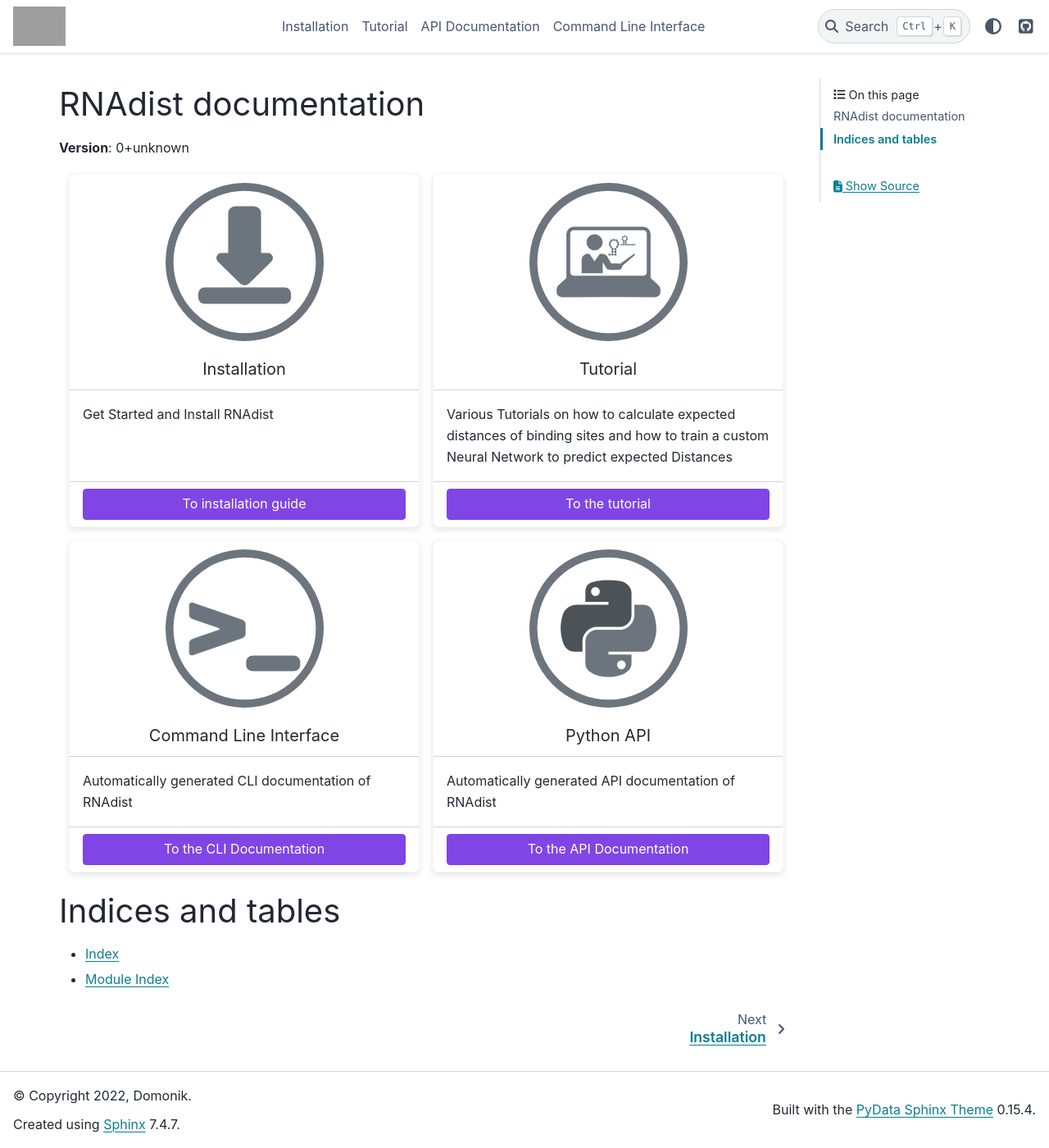
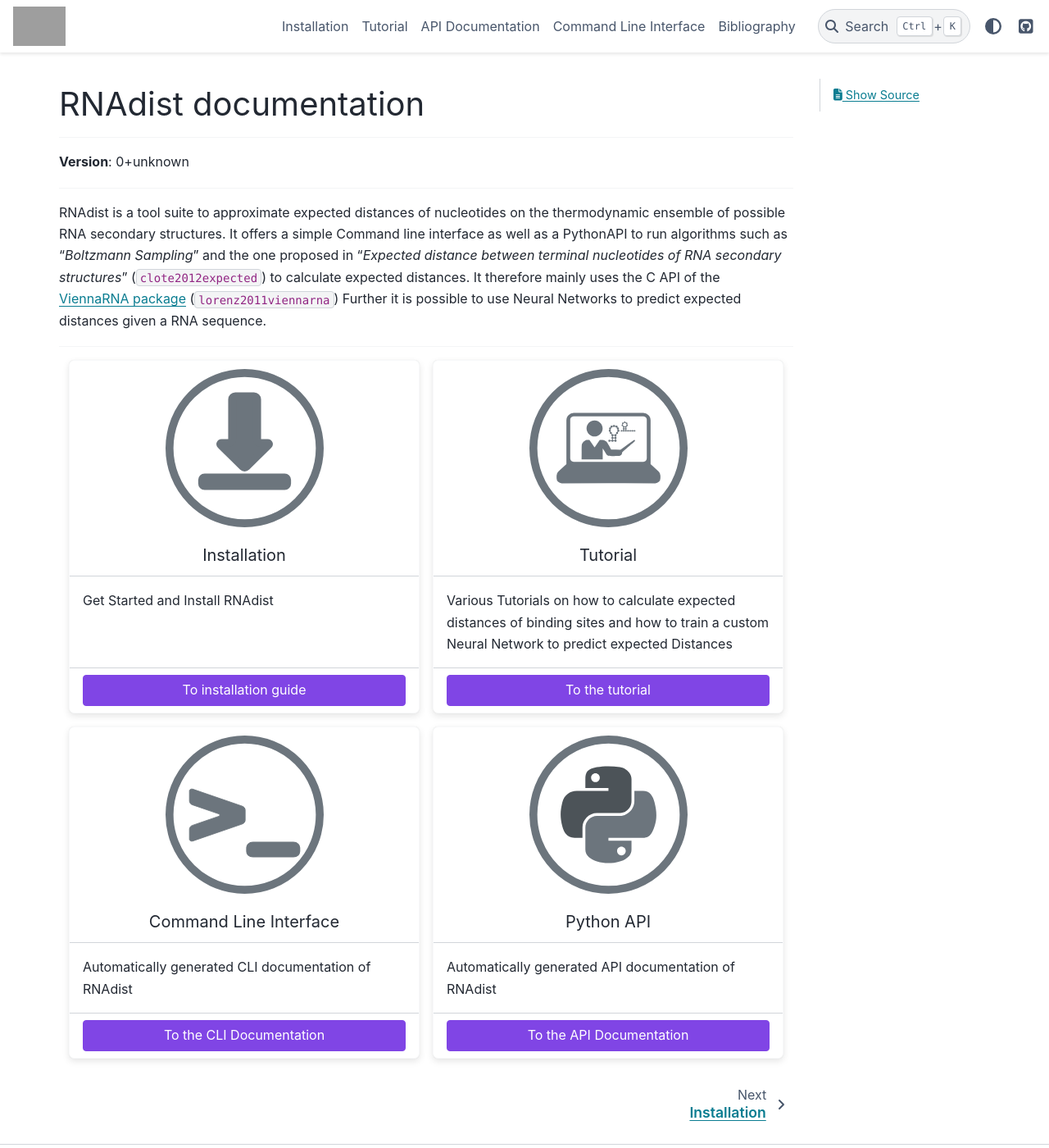
Before and after one commit to domonik/RNAdist, a Sphinx documentation site: the page built from docs/source/index.rst, in a window 1280 px wide and 1400 px high. Shown: the whole window at 82% size. Built offline with Sphinx 7.4.7 and the PyData theme 0.15.4, drawn with Linux system fonts in a browser that asks for light colours; the version number could not be read and is left out; cross-references to code outside the pages are shown as plain code; grey boxes are pictures that could not be loaded.

Commit message:
added main section to docs

```diff
--- a/docs/environment.yml
+++ b/docs/environment.yml
@@ -20,3 +20,4 @@
     - autodoc
     - sphinx-autopackagesummary
     - sphinx_design
+    - sphinxcontrib-bibtex
--- /dev/null
+++ b/docs/source/bibliography.rst
@@ -0,0 +1,5 @@
+
+Bibliography
+==================
+
+ .. bibliography::
--- a/docs/source/conf.py
+++ b/docs/source/conf.py
@@ -48,8 +48,12 @@
     "sphinx.ext.autosummary",
     "sphinx_rtd_theme",
     'sphinxarg.ext',
-    'sphinx_design'
+    'sphinx_design',
+    'sphinxcontrib.bibtex'
 ]
+bibtex_bibfiles = ['refs.bib']
+bibtex_default_style = 'unsrt'
+bibtex_reference_style = "author_year"
 autosummary_generate = True
 # Add any paths that contain templates here, relative to this directory.
 templates_path = ['_templates']
--- a/docs/source/index.rst
+++ b/docs/source/index.rst
@@ -9,8 +9,26 @@
    tutorial
    api_doc
    cli
+   bibliography
+
+--------------------------------------
+
 
 **Version**: |release|
+
+--------------------------------------
+
+
+RNAdist is a tool suite to approximate expected distances of nucleotides on the thermodynamic ensemble of possible
+RNA secondary structures. It offers a simple Command line interface as well as a PythonAPI to run algorithms such as
+"`Boltzmann Sampling`"
+and the one proposed in "`Expected distance between terminal nucleotides of RNA secondary structures`"  (:cite:t:`clote2012expected`)
+to calculate expected distances.
+It therefore mainly uses the C API of the
+`ViennaRNA package <https://www.tbi.univie.ac.at/RNA/>`_ (:cite:t:`lorenz2011viennarna`)
+Further it is possible to use Neural Networks to predict expected distances given a RNA sequence.
+
+--------------------------------------
 
 .. grid:: 1 1 2 2
     :gutter: 3
@@ -103,11 +121,3 @@
             :click-parent:
 
             To the API Documentation
-
-
-
-Indices and tables
-==================
-
-* :ref:`genindex`
-* :ref:`modindex`
--- /dev/null
+++ b/docs/source/refs.bib
@@ -0,0 +1,20 @@
+@article{clote2012expected,
+  title={Expected distance between terminal nucleotides of RNA secondary structures},
+  author={Clote, Peter and Ponty, Yann and Steyaert, Jean-Marc},
+  journal={Journal of mathematical biology},
+  volume={65},
+  number={3},
+  pages={581--599},
+  year={2012},
+  publisher={Springer}
+}
+@article{lorenz2011viennarna,
+  title={ViennaRNA Package 2.0},
+  author={Lorenz, Ronny and Bernhart, Stephan H and H{\"o}ner zu Siederdissen, Christian and Tafer, Hakim and Flamm, Christoph and Stadler, Peter F and Hofacker, Ivo L},
+  journal={Algorithms for molecular biology},
+  volume={6},
+  number={1},
+  pages={1--14},
+  year={2011},
+  publisher={Springer}
+}
```
